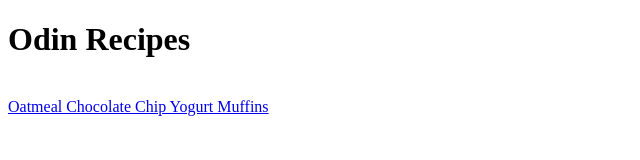
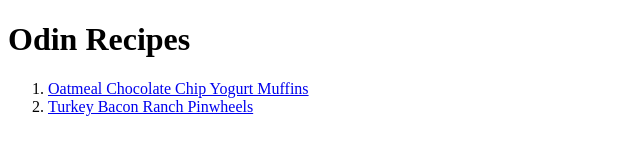
Before and after one commit to solarrotation/odin-recipes, a plain HTML site: page index.html in a window 1280 px wide. Shown: the whole page, without its empty margins (0-640 px from the left). Drawn offline with Linux system fonts and the light colour scheme.

Commit message:
Changed links to an unordered list and added links
Moved the redirect links into an unordered list, as well as added the Pinwheel recipe link to the list.

```diff
--- a/index.html
+++ b/index.html
@@ -6,8 +6,9 @@
     </head>
     <body>
         <h1>Odin Recipes</h1>
-        <br>
-        <a href="recipes/muffins.html">Oatmeal Chocolate Chip Yogurt Muffins</a>
-        <br>
+        <ol>
+            <li><a href="recipes/muffins.html">Oatmeal Chocolate Chip Yogurt Muffins</a></li>
+            <li><a href="recipes/pinwheels.html">Turkey Bacon Ranch Pinwheels</a></li>
+        </ol>
     </body>
 </html>
```
